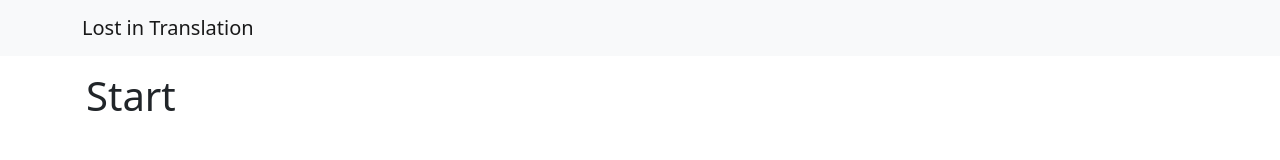
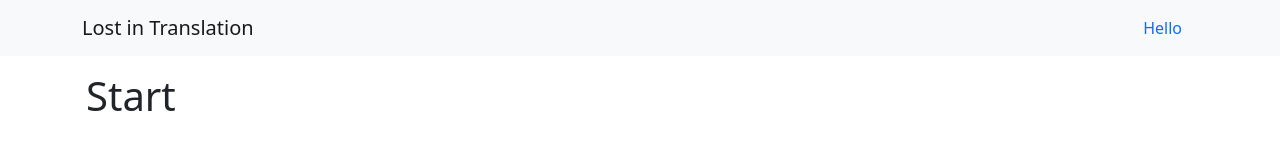
Before and after one commit to bgf122/Lost_in_Translation, a React (Create React App) app: page / in a window 1280 px wide. Shown: the top 160 px of the page. Built offline with nearby package versions, Linux system fonts and the light colour scheme.

Commit message:
feat: navbar fixed for wider screens

```diff
--- a/src/components/NavBar/NavBar.jsx
+++ b/src/components/NavBar/NavBar.jsx
@@ -9,7 +9,7 @@ const NavBar = () => {
             <Container>
                 <Navbar.Brand href="/">Lost in Translation</Navbar.Brand>
                 <Dropdown>
-                    <Dropdown.Toggle as={NavLink}><Navbar.Toggle/></Dropdown.Toggle>
+                    <Dropdown.Toggle as={NavLink}><div>Hello</div></Dropdown.Toggle>
                     <Dropdown.Menu>
                         <Dropdown.Item href="/profile">Profile</Dropdown.Item>
                         <Dropdown.Item href="/">Log Out</Dropdown.Item>
```
